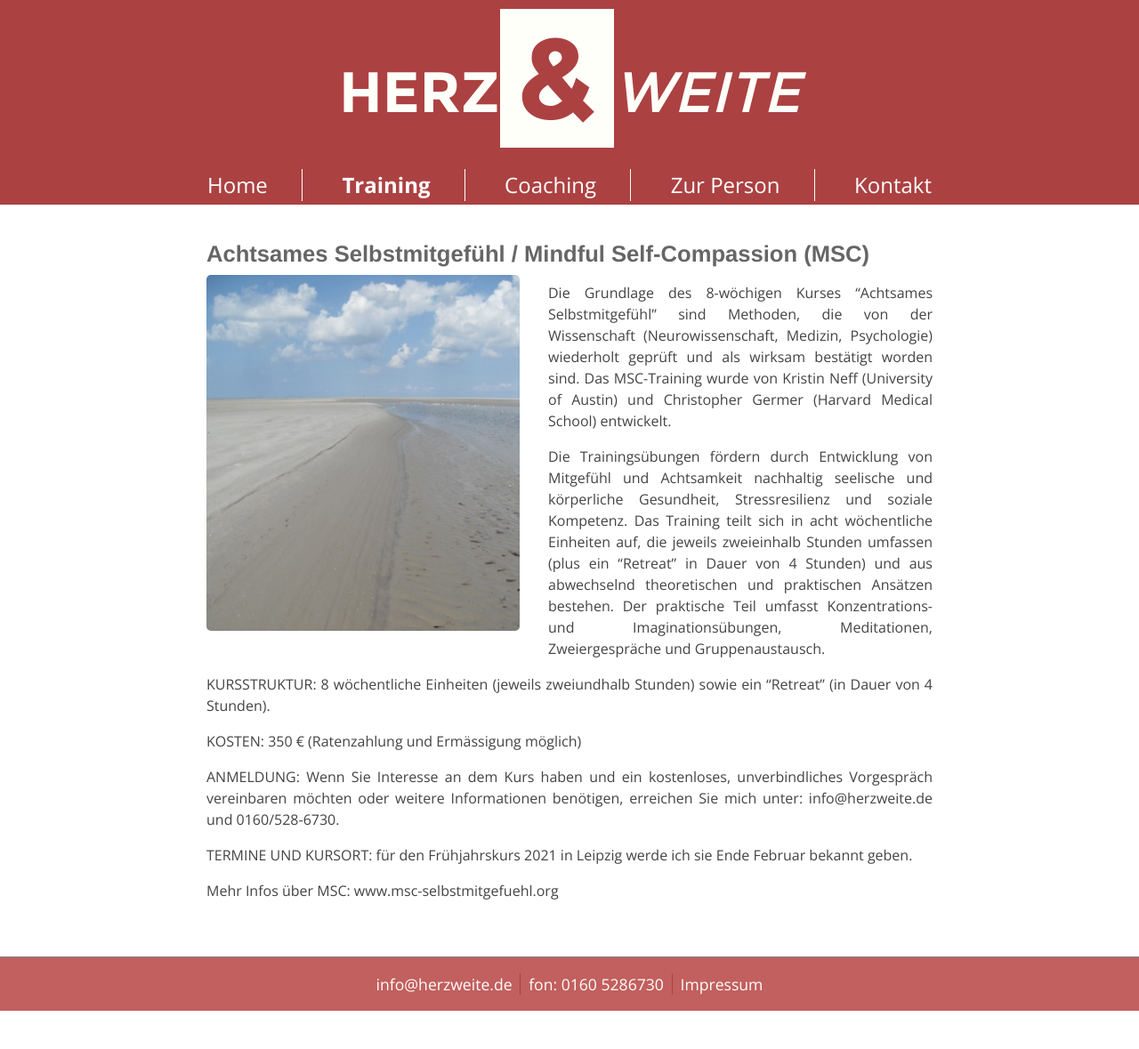
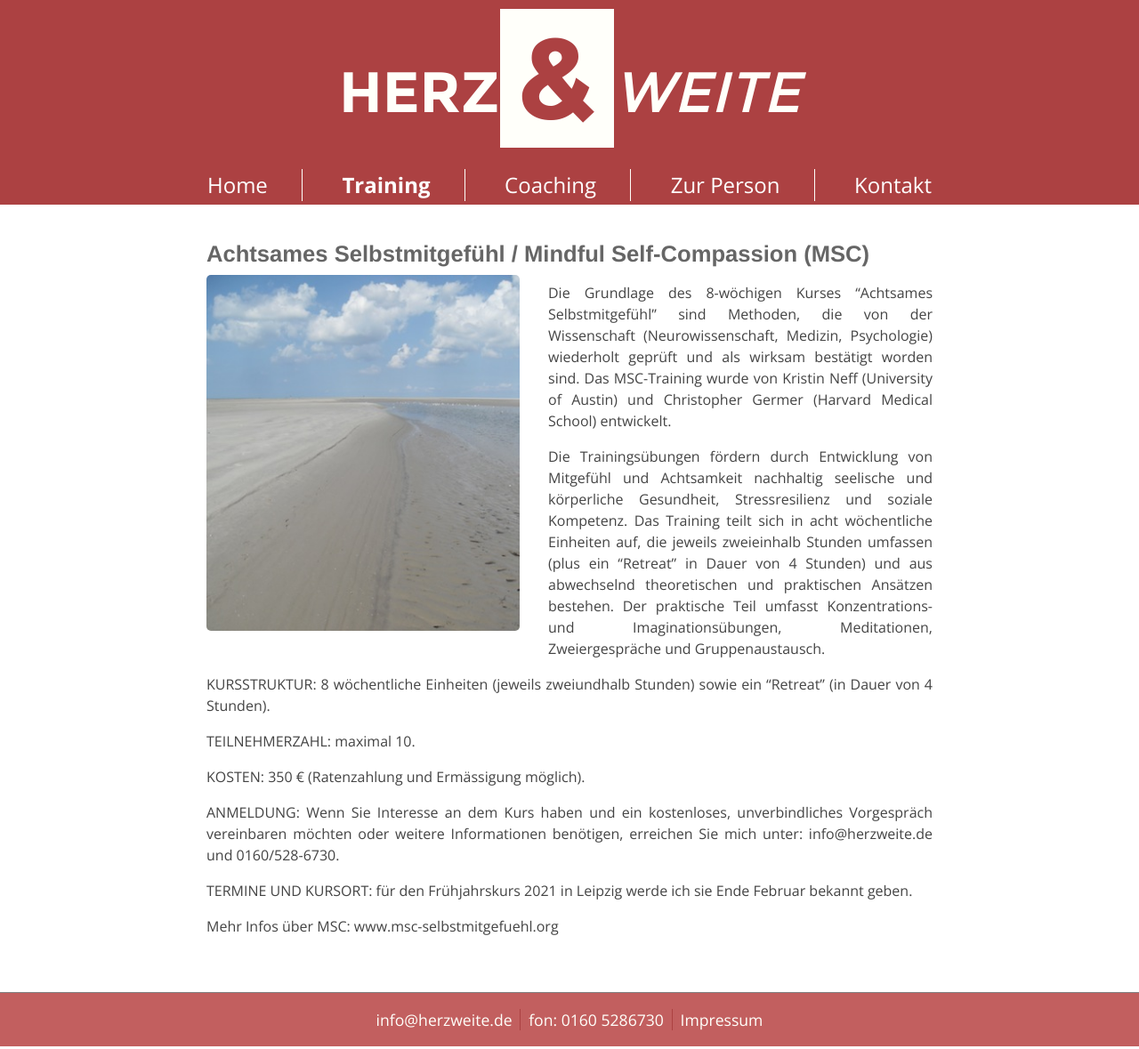
Before and after one commit to herzweite/herzweite.github.io, a Jekyll site: the page built from training.md, in a window 1280 px wide. Shown: the whole page at 89% size. Built offline with Jekyll 4.4.1, drawn with Linux system fonts in a browser that asks for light colours; before the commit the page ends 1139 px from its top, so only the background shows below that.

Commit message:
Update training.md

```diff
--- a/training.md
+++ b/training.md
@@ -17,8 +17,10 @@ Imaginationsübungen, Meditationen, Zweiergespräche und Gruppenaustausch.
 KURSSTRUKTUR:
 8 wöchentliche Einheiten (jeweils zweiundhalb Stunden) sowie ein "Retreat" (in Dauer von 4 Stunden).
 
+TEILNEHMERZAHL: maximal 10.
+
 KOSTEN:
-350 € (Ratenzahlung und Ermässigung möglich)
+350 € (Ratenzahlung und Ermässigung möglich).
 
 ANMELDUNG:
 Wenn Sie Interesse an dem Kurs haben und ein kostenloses, unverbindliches Vorgespräch vereinbaren möchten oder weitere Informationen benötigen, erreichen Sie mich unter: info@herzweite.de und 0160/528-6730.
```
